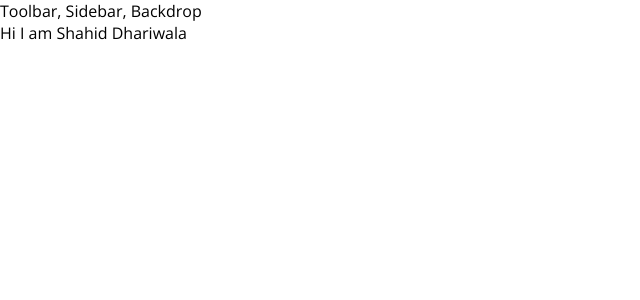
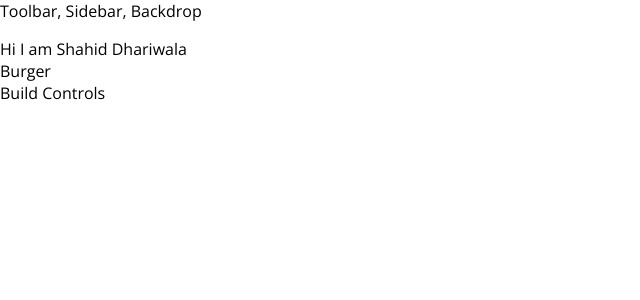
Before and after one commit to shahiddhariwala/the-burger-builder-in-react, a React (Create React App) app: page / in a window 1280 px wide. Shown: the top 300 px of the page, without its empty margins (0-640 px from the left). Built offline with nearby package versions, Linux system fonts and the light colour scheme.

Commit message:
Statrted BurgerBuilder Implementation

```diff
--- a/src/App.js
+++ b/src/App.js
@@ -1,5 +1,6 @@
 import React,{Component} from 'react';
 import Layout from './components/Layout/Layout';
+import BurgerBuilder  from './containers/BurgerBuilder/BurgerBuilder';
 class App extends Component
 {
   render()
@@ -7,6 +8,7 @@
     return (
       <div>
         <Layout>Hi I am Shahid Dhariwala </Layout>
+        <BurgerBuilder/>
       </div>
     );
   }
--- a/src/components/Layout/Layout.js
+++ b/src/components/Layout/Layout.js
@@ -1,10 +1,11 @@
 import React from "react";
 import Aux from "../../hoc/Aux";
+import classes from './layout.module.css';
 
 const layout = (props) => (
   <Aux>
     <div>Toolbar, Sidebar, Backdrop</div>
-    <main>{props.children}</main>
+    <main className={classes.Content}>{props.children}</main>
   </Aux>
 );
 
--- /dev/null
+++ b/src/components/Layout/layout.module.css
@@ -0,0 +1,4 @@
+.Content
+{
+    margin-top: 16px;
+}
--- /dev/null
+++ b/src/containers/BurgerBuilder/BurgerBuilder.js
@@ -0,0 +1,14 @@
+import React, { Component } from "react";
+import Aux from "../../hoc/Aux";
+
+class BurgerBuilder extends Component {
+  render() {
+    return (
+    <Aux>
+        <div>Burger</div>
+        <div>Build Controls</div>
+    </Aux>);
+  }
+}
+
+export default BurgerBuilder;
```
